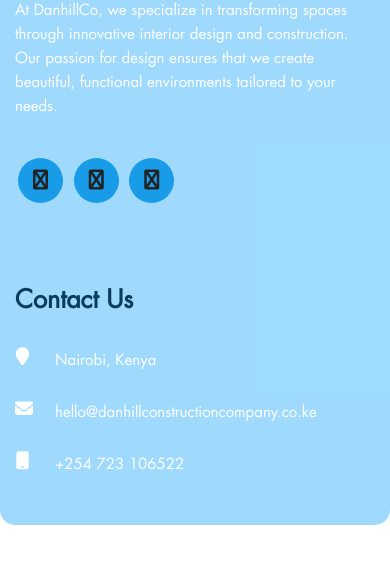
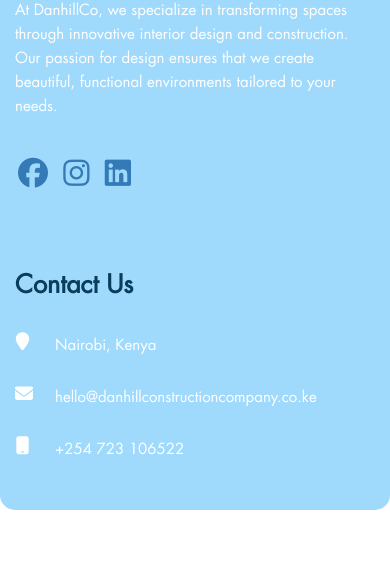
Before and after one commit to nt-08-ke/1724-20242910, a plain HTML site: page index.html in a window 390 px wide. Shown: the part 8495-9058 px from the top of the page. Drawn offline with Linux system fonts and the light colour scheme.

Commit message:
Update index.html

```diff
--- a/index.html
+++ b/index.html
@@ -391,10 +391,10 @@
                             <img class="logo" src="images/icon.png" alt="Construction" />
                             <p>At DanhillCo, we specialize in transforming spaces through innovative interior design and construction. Our passion for design ensures that we create beautiful, functional environments tailored to your needs.</p>
 
-                            <ul class="list-inline footer_social_icon">
-                                <li><a href=""><span class="fa fa-facebook"></span></a></li>
-                                <li><a href=""><span class="fa fa-instagram"></span></a></li>
-                                <li><a href=""><span class="fa fa-linkedin"></span></a></li>
+                            <ul style="font-size: 3rem;" class="list-inline footer_social_icon">
+                                <li><a href="https://web.facebook.com/profile.php?id=61567266523901/"><span class="fab fa-facebook"></span></a></li>
+                                <li><a href="https://www.instagram.com/dan.hillconstruction/"><span class="fab fa-instagram"></span></a></li>
+                                <li><a href="https://www.linkedin.com/company/danhill-construction/posts/?feedView=all"><span class="fab fa-linkedin"></span></a></li>
                             </ul>
                         </div>
                     </div>
@@ -402,9 +402,9 @@
                         <div class="footer_item">
                             <h4>Contact Us</h4>
                             <ul class="list-unstyled footer_contact">
-                                <li><a href=""><span class="fa fa-map-marker"></span>Nairobi, Kenya</a></li>
-                                <li><a href=""><span class="fa fa-envelope"></span> hello@danhillconstructioncompany.co.ke</a></li>
-                                <li><a href=""><span class="fa fa-mobile"></span> <p>+254 723 106522</p></a></li>
+                                <li><span class="fa fa-map-marker"></span>Nairobi, Kenya</li>
+                                <li><a href="mailto:hello@danhillconstructioncompany.co.ke"><span class="fa fa-envelope"></span> hello@danhillconstructioncompany.co.ke</a></li>
+                                <li><a href="tel:+254723106522"><span class="fa fa-mobile"></span> <p>+254 723 106522</p></a></li>
                             </ul>
                         </div>
                     </div>
```
